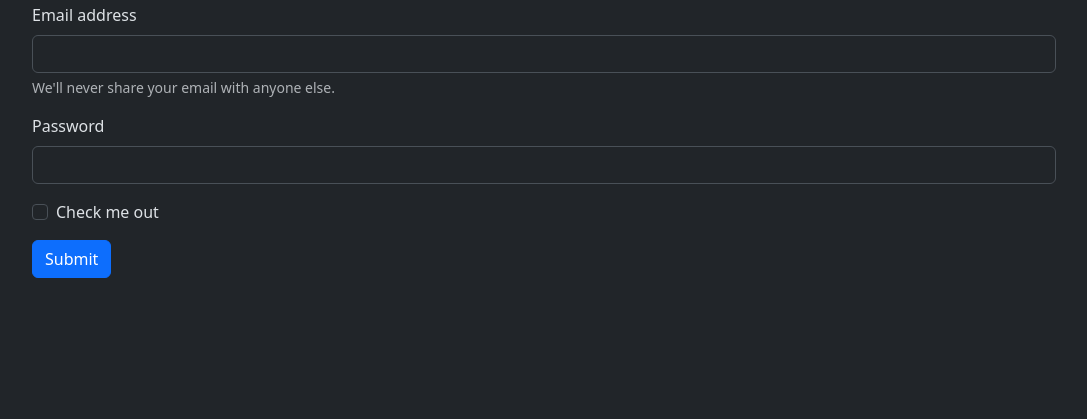
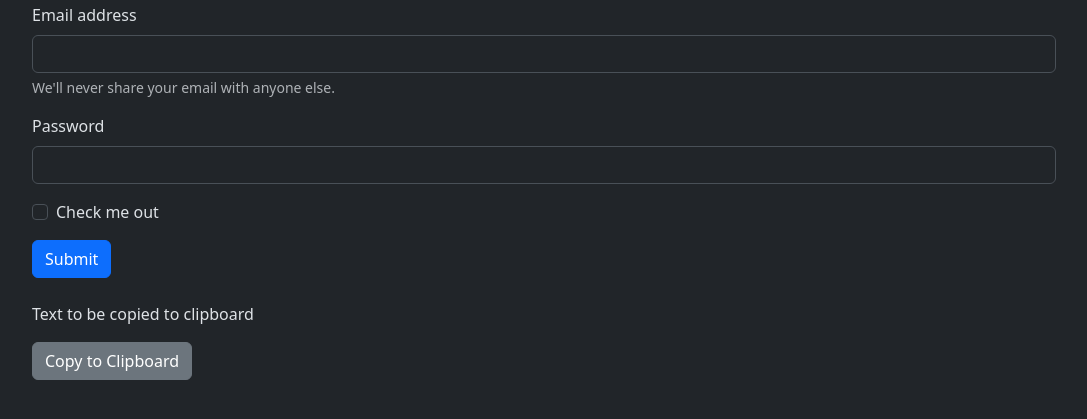
Before and after one commit to dandeviant/Config-Generator, a plain HTML site: page index.html in a window 1280 px wide. Shown: the part 117-536 px from the top of the page, without its empty margins (96-1183 px from the left). Drawn offline with Linux system fonts and the light colour scheme.

Commit message:
edit index

```diff
--- a/index.html
+++ b/index.html
@@ -13,7 +13,8 @@ Config Generator Web (not exactly web, tho...)
         <!-- Bootstrap CSS import -->
         <link href="asset/css/bootstrap.min.css" rel="stylesheet">
     </head>
-    <body style="margin-left: 10%; margin-right: 10%; margin-top: 5%;"> <!-- body margining-->
+    <!-- body margining-->
+    <body style="margin-left: 10%; margin-right: 10%; margin-top: 5%;">
         <h1>Hello</h1>
         <!-- Bootstrap samples for testing -->
         <form>
@@ -32,6 +33,9 @@ Config Generator Web (not exactly web, tho...)
             </div>
             <button type="submit" class="btn btn-primary">Submit</button>
         </form>
+        <br>
+        <p class=”user-select-all”>Text to be copied to clipboard</p>
+        <button type="button" onclick=”copyToClipboard()” class="btn btn-secondary">Copy to Clipboard</button>
 
 
         <!-- Bootstrap JavaScript import -->
```
